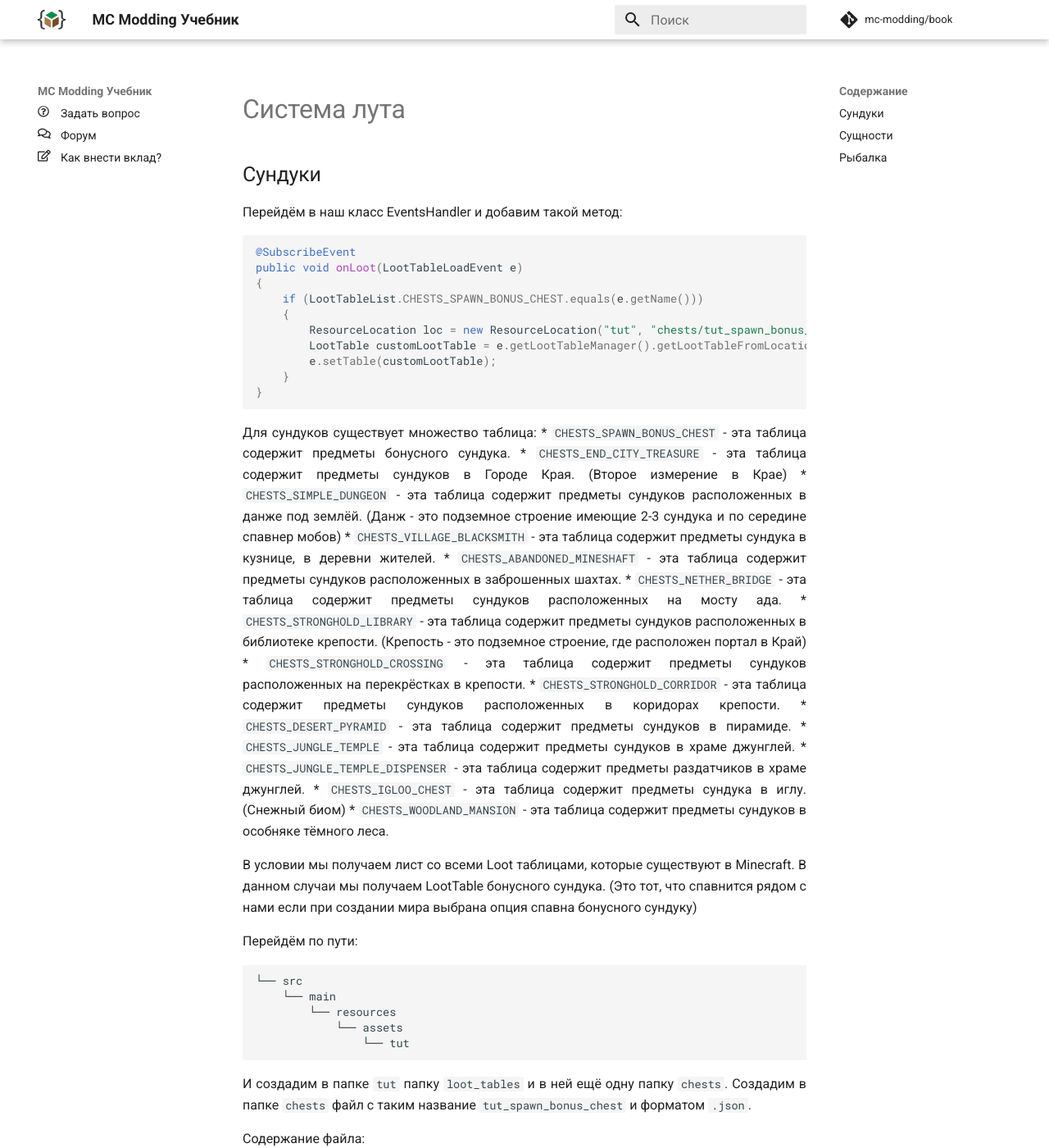
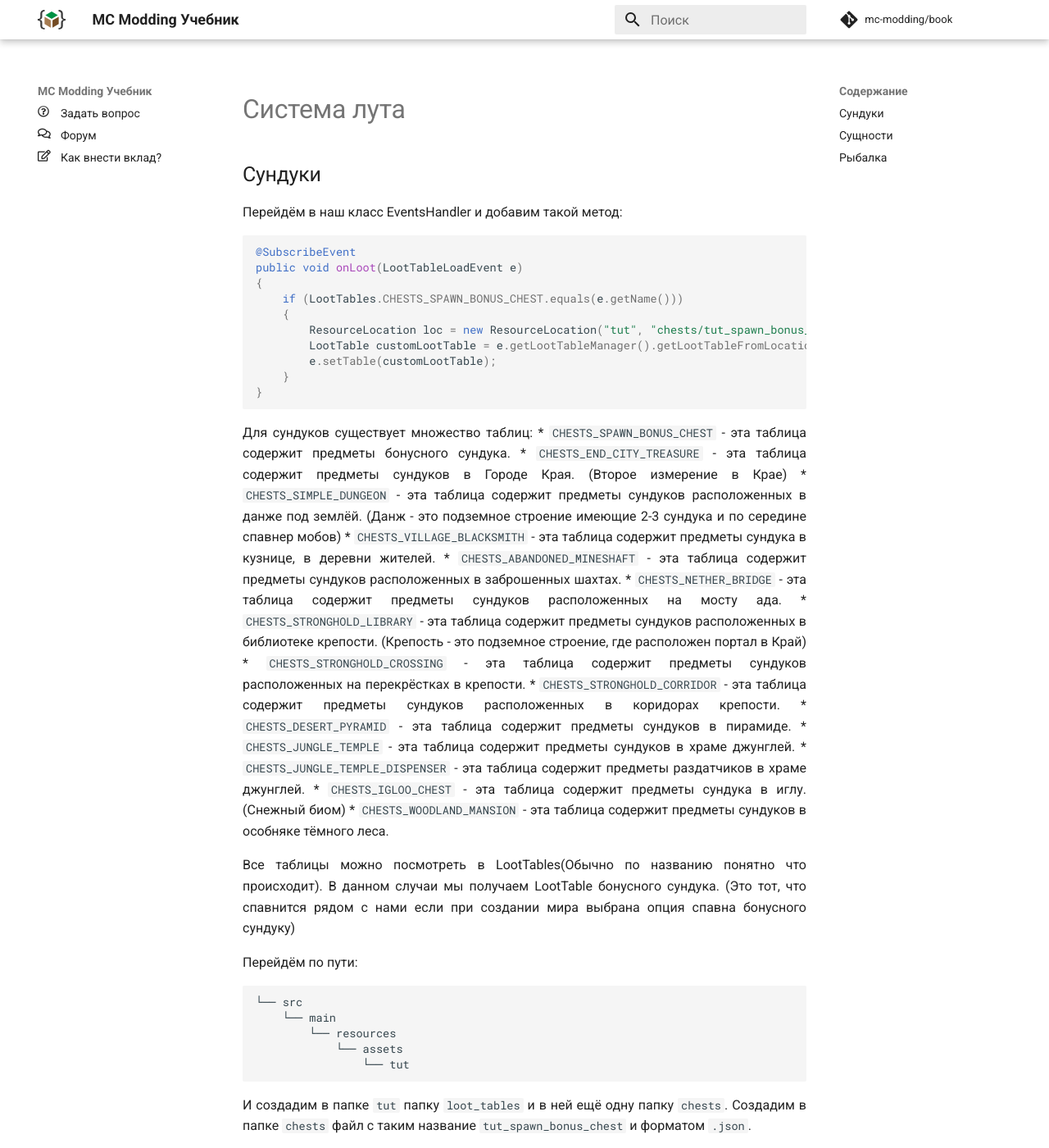
Before and after one commit to mc-modding/book, an MkDocs documentation site: the page built from docs/1.15/item/loot/index.md, in a window 1280 px wide and 1400 px high. Shown: the whole window at 82% size. Built offline with MkDocs 1.6.1 and Material for MkDocs 9.7.7, drawn with Linux system fonts in a browser that asks for light colours; nearby versions of some CDN libraries; comment, search, counter and statistics services are not loaded; some of the changed text lies outside the part shown.

Commit message:
Update index.md

````diff
--- a/docs/1.15/item/loot/index.md
+++ b/docs/1.15/item/loot/index.md
@@ -9,16 +9,16 @@ description: Система лута в сундуках и т.п. хранил
 @SubscribeEvent
 public void onLoot(LootTableLoadEvent e)
 {
-    if (LootTableList.CHESTS_SPAWN_BONUS_CHEST.equals(e.getName()))
+    if (LootTables.CHESTS_SPAWN_BONUS_CHEST.equals(e.getName()))
     {
         ResourceLocation loc = new ResourceLocation("tut", "chests/tut_spawn_bonus_chest");
-        LootTable customLootTable = e.getLootTableManager().getLootTableFromLocation(loc);
+		LootTable customLootTable = e.getLootTableManager().getLootTableFromLocation(loc);
         e.setTable(customLootTable);
     }
 }
 ```
 
-Для сундуков существует множество таблица:
+Для сундуков существует множество таблиц:
 * `CHESTS_SPAWN_BONUS_CHEST` - эта таблица содержит предметы бонусного сундука.
 * `CHESTS_END_CITY_TREASURE` - эта таблица содержит предметы сундуков в Городе Края. (Второе измерение в Крае)
 * `CHESTS_SIMPLE_DUNGEON` - эта таблица содержит предметы сундуков расположенных в данже под землёй. (Данж - это подземное строение имеющие 2-3 сундука и по середине спавнер мобов)
@@ -34,7 +34,7 @@ public void onLoot(LootTableLoadEvent e)
 * `CHESTS_IGLOO_CHEST` - эта таблица содержит предметы сундука в иглу. (Снежный биом)
 * `CHESTS_WOODLAND_MANSION` - эта таблица содержит предметы сундуков в особняке тёмного леса.
 
-В условии мы получаем лист со всеми Loot таблицами, которые существуют в Minecraft. В данном случаи мы получаем LootTable бонусного сундука. (Это тот, что спавнится рядом с нами если при создании мира выбрана опция спавна бонусного сундуку)
+Все таблицы можно посмотреть в LootTables(Обычно по названию понятно что происходит). В данном случаи мы получаем LootTable бонусного сундука. (Это тот, что спавнится рядом с нами если при создании мира выбрана опция спавна бонусного сундуку)
 
 Перейдём по пути:
 ```md
@@ -125,7 +125,7 @@ if (LootTableList.GAMEPLAY_FISHING_FISH.equals(e.getName()))
 }
 ```
 
-Для рыбалки существует несколько таблица:
+Для рыбалки существует несколько таблиц:
 * `GAMEPLAY_FISHING` - это главная таблица, в ней находятся `fish`, `treasure`, `junk`. Добавления других таблиц не рекомендуется!
 * `GAMEPLAY_FISHING_FISH` - эта таблица отвечает за пойманную рыбу, т.е. ту которую мы будем ловить. (Можно добавить свою)
 * `GAMEPLAY_FISHING_TREASURE` - эта таблица отвечает за сокровища, т.е. во время рыбалки мы можем поймать не только рыбу, но и сокровища на подобии алмаза.
````
